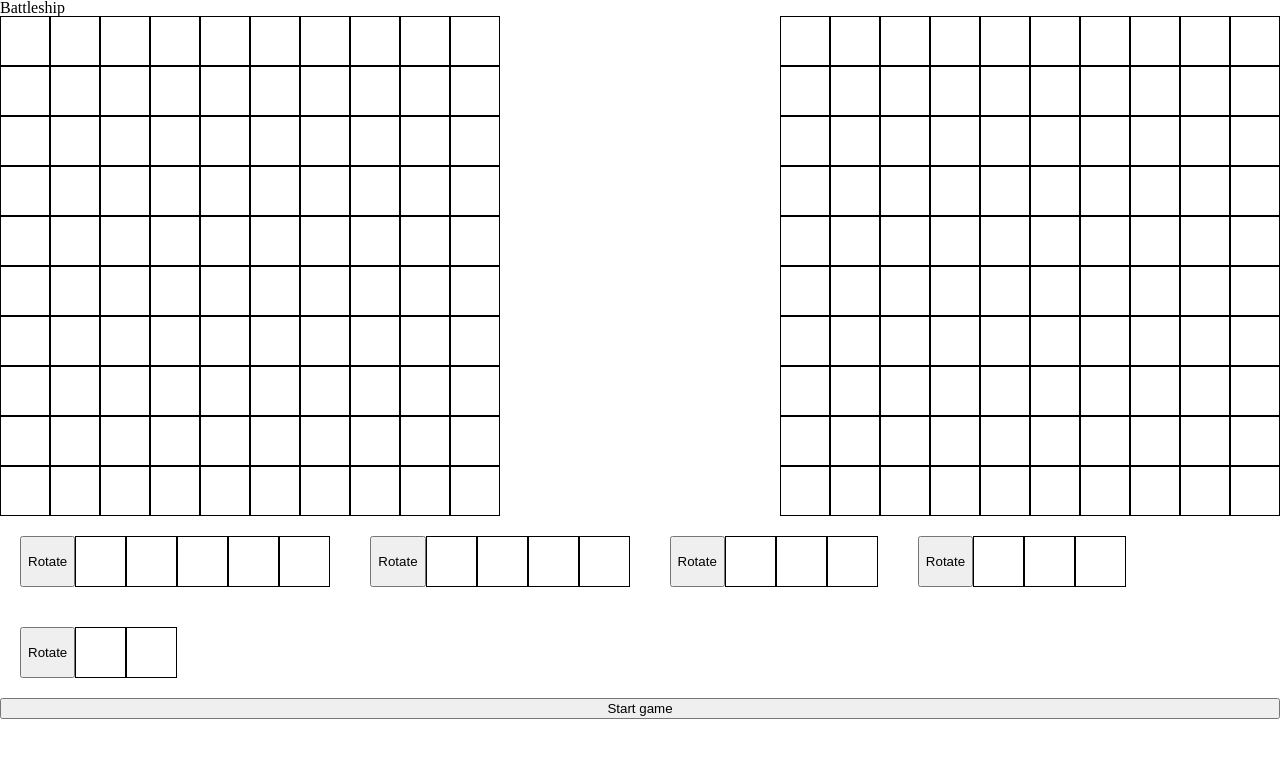
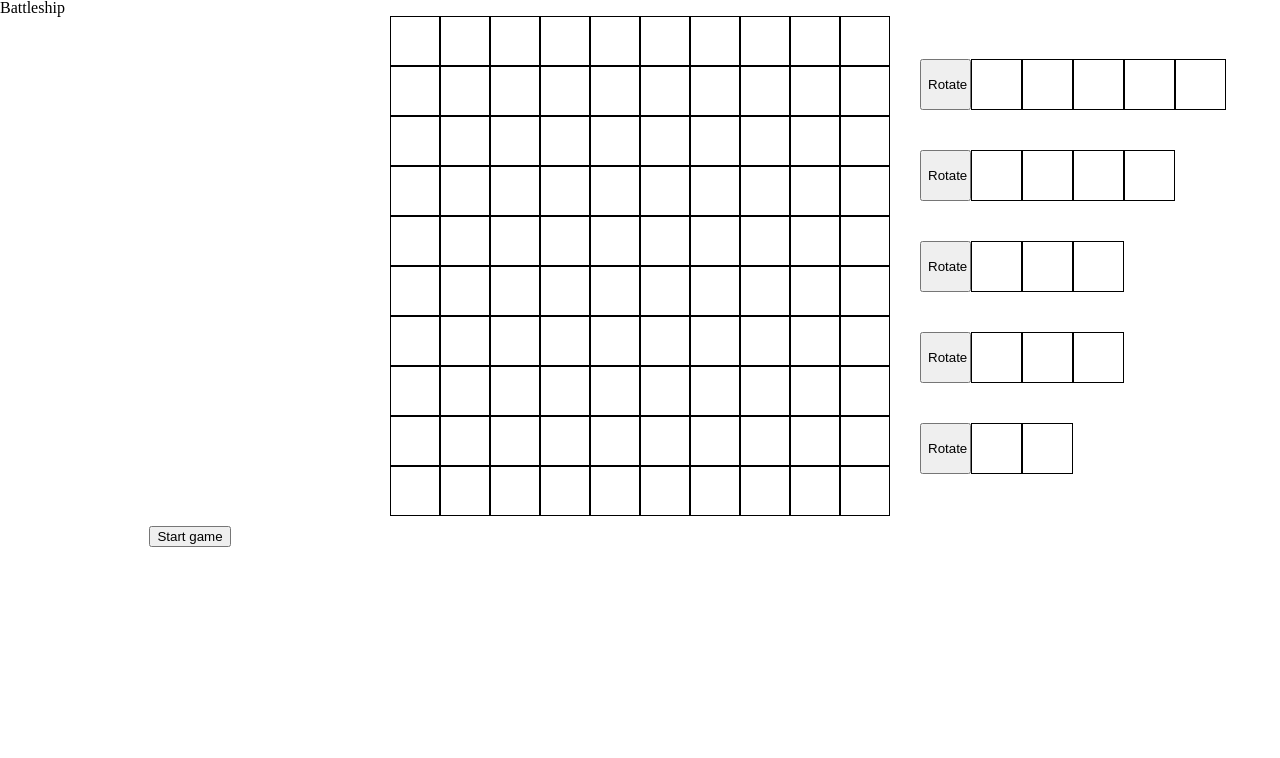
Before and after one commit to zainiscoding/battleship, a React (Create React App) app: page / in a window 1280 px wide. Shown: the top 758 px of the page. Built offline with nearby package versions, Linux system fonts and the light colour scheme; the HTML template or start-up script is replaced by a standard one.

Commit message:
CSS styling, implemented error for not placing all ships

```diff
--- a/src/components/DisplayGame.jsx
+++ b/src/components/DisplayGame.jsx
@@ -2,6 +2,7 @@ import DisplayPlayerBoard from './DisplayPlayerBoard';
 import DisplayComputerBoard from './DisplayComputerBoard';
 import PlayerShipDockContainer from './PlayerShipDockContainer';
 import DisplayPlacementError from './DisplayPlacementError';
+import DisplayPlaceAllShipsError from './DisplayPlaceAllShipsError';
 
 const DisplayGame = (props) => {
   //Used to set data values of the blocks
@@ -38,28 +39,34 @@ const DisplayGame = (props) => {
           setY={setY}
           placeChosenShip={props.placeChosenShip}
           removeShipFromBoard={props.removeShipFromBoard}
+          preparing={props.preparing}
         />
-        <DisplayComputerBoard
-          computerBoardArray={props.computer.gameBoard.gameBoardArray}
-          setX={setX}
-          setY={setY}
-          playerAttackHandler={props.playerAttackHandler}
-          placeChosenShip={props.placeChosenShip}
-        />
-      </div>
-      {props.preparing && (
-        <>
-          {props.placementError && <DisplayPlacementError />}
-          <PlayerShipDockContainer
-            player={props.player}
+        {props.preparing && (
+          <>
+            {props.placementError && <DisplayPlacementError />}
+            {props.placeAllShipsError && <DisplayPlaceAllShipsError />}
+            <PlayerShipDockContainer
+              player={props.player}
+              setX={setX}
+              setY={setY}
+              chooseShip={props.chooseShip}
+              rotateShip={props.rotateShip}
+            />
+            <button id='start_game_button' onClick={props.startGame}>
+              Start game
+            </button>
+          </>
+        )}
+        {!props.preparing && (
+          <DisplayComputerBoard
+            computerBoardArray={props.computer.gameBoard.gameBoardArray}
             setX={setX}
             setY={setY}
-            chooseShip={props.chooseShip}
-            rotateShip={props.rotateShip}
+            playerAttackHandler={props.playerAttackHandler}
+            placeChosenShip={props.placeChosenShip}
           />
-          <button onClick={props.startGame}>Start game</button>
-        </>
-      )}
+        )}
+      </div>
       {props.gameOver && (
         <>
           {props.playerWins && <div>You win!</div>}
--- /dev/null
+++ b/src/components/DisplayPlaceAllShipsError.jsx
@@ -0,0 +1,7 @@
+const DisplayPlaceAllShipsError = (props) => {
+  return (
+    <div id='error-wrapper'>Place all ships before starting the game.</div>
+  );
+};
+
+export default DisplayPlaceAllShipsError;
--- a/src/components/DisplayPlayerBoard.jsx
+++ b/src/components/DisplayPlayerBoard.jsx
@@ -1,6 +1,12 @@
 const DisplayPlayerBoard = (props) => {
   return (
-    <div id='board-wrapper__player-board-wrapper'>
+    <div
+      id={
+        props.preparing
+          ? 'board-wrapper__player-board-wrapper--preparing'
+          : 'board-wrapper__player-board-wrapper'
+      }
+    >
       {props.player.gameBoard.gameBoardArray.map((block, index) => {
         if (block.ship && block.sunk) {
           return (
--- a/src/components/DisplayPlayerShipDock.jsx
+++ b/src/components/DisplayPlayerShipDock.jsx
@@ -15,7 +15,12 @@ const DisplayPlayerShipDock = (props) => {
                 data-orientation={ship.getOrientation()}
                 onClick={props.chooseShip}
               >
-                <button onClick={props.rotateShip}>Rotate</button>
+                <button
+                  className='ship__rotate-ship-button'
+                  onClick={props.rotateShip}
+                >
+                  Rotate
+                </button>
                 <>
                   {ship.positions.map((position, index) => {
                     return (
--- a/src/styles/main.css
+++ b/src/styles/main.css
@@ -14,6 +14,15 @@
 #board-wrapper__player-board-wrapper {
   display: grid;
   grid-column: 1;
+  grid-template-columns: 1fr 1fr 1fr 1fr 1fr 1fr 1fr 1fr 1fr 1fr;
+  grid-template-rows: 1fr 1fr 1fr 1fr 1fr 1fr 1fr 1fr 1fr 1fr;
+  height: 500px;
+  width: 500px;
+}
+
+#board-wrapper__player-board-wrapper--preparing {
+  display: grid;
+  grid-column: 2;
   grid-template-columns: 1fr 1fr 1fr 1fr 1fr 1fr 1fr 1fr 1fr 1fr;
   grid-template-rows: 1fr 1fr 1fr 1fr 1fr 1fr 1fr 1fr 1fr 1fr;
   height: 500px;
@@ -52,7 +61,6 @@
 .enemy-ship-block {
   background: white;
   border: solid 1px black;
-  height: 100%;
 }
 
 .enemy-ship-block-hit {
@@ -70,6 +78,11 @@
 .ship {
   background: white;
   border: solid 1px black;
+}
+
+.ship__rotate-ship-button{
+ height: 51px;
+ width: 51px;
 }
 
 .player-ships-wrapper__ship--horizontal {
```
